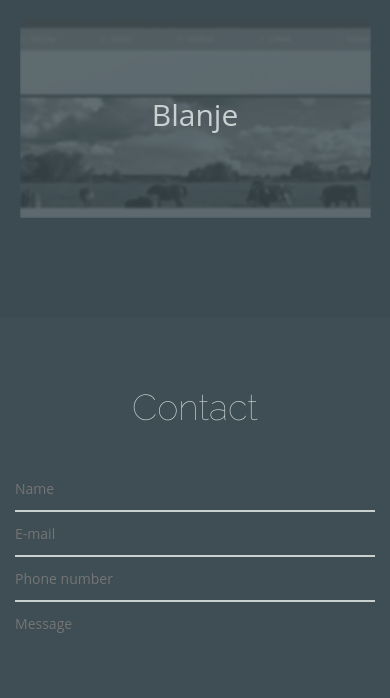
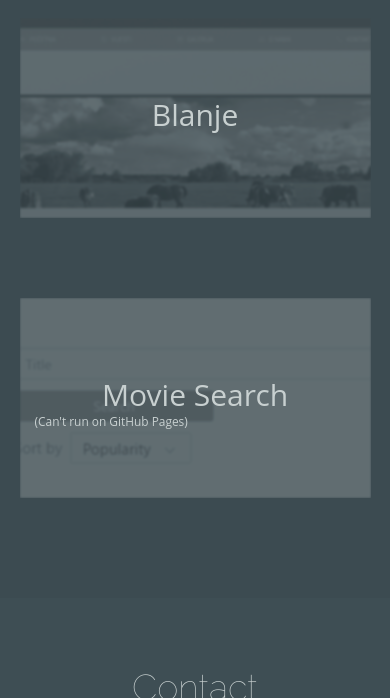
Before and after one commit to rizbo61/rizbo61.github.io, a plain HTML site: page index.html in a window 390 px wide. Shown: the part 1730-2428 px from the top of the page. Drawn offline with Linux system fonts and the light colour scheme.

Commit message:
added OMDB to portfolio

```diff
--- a/css/portfolio.css
+++ b/css/portfolio.css
@@ -4,7 +4,8 @@
 }
 
 html {
-  -ms-overflow-style: scrollbar;  /* Fixes scrollbar overlapping content in IE */
+  -ms-overflow-style: scrollbar;
+  /* Fixes scrollbar overlapping content in IE */
   overflow-y: scroll;
 }
 
@@ -46,9 +47,12 @@ p {
 #header {
   width: 100%;
   height: auto;
-  display: -webkit-box;  /* OLD - iOS 6-, Safari 3.1-6, BB7 */
-  display: -ms-flexbox;  /* TWEENER - IE 10 */
-  display: -webkit-flex; /* NEW - Safari 6.1+. iOS 7.1+, BB10 */
+  display: -webkit-box;
+  /* OLD - iOS 6-, Safari 3.1-6, BB7 */
+  display: -ms-flexbox;
+  /* TWEENER - IE 10 */
+  display: -webkit-flex;
+  /* NEW - Safari 6.1+. iOS 7.1+, BB10 */
   display: flex;
   -webkit-justify-content: space-between;
   justify-content: space-between;
@@ -58,9 +62,12 @@ p {
 
 .left {
   min-width: 160px;
-  display: -webkit-box;  /* OLD - iOS 6-, Safari 3.1-6, BB7 */
-  display: -ms-flexbox;  /* TWEENER - IE 10 */
-  display: -webkit-flex; /* NEW - Safari 6.1+. iOS 7.1+, BB10 */
+  display: -webkit-box;
+  /* OLD - iOS 6-, Safari 3.1-6, BB7 */
+  display: -ms-flexbox;
+  /* TWEENER - IE 10 */
+  display: -webkit-flex;
+  /* NEW - Safari 6.1+. iOS 7.1+, BB10 */
   display: flex;
   -webkit-justify-content: space-around;
   justify-content: space-around;
@@ -71,9 +78,12 @@ p {
 
 .right {
   min-width: 280px;
-  display: -webkit-box;  /* OLD - iOS 6-, Safari 3.1-6, BB7 */
-  display: -ms-flexbox;  /* TWEENER - IE 10 */
-  display: -webkit-flex; /* NEW - Safari 6.1+. iOS 7.1+, BB10 */
+  display: -webkit-box;
+  /* OLD - iOS 6-, Safari 3.1-6, BB7 */
+  display: -ms-flexbox;
+  /* TWEENER - IE 10 */
+  display: -webkit-flex;
+  /* NEW - Safari 6.1+. iOS 7.1+, BB10 */
   display: flex;
   -webkit-justify-content: space-around;
   justify-content: space-around;
@@ -81,7 +91,6 @@ p {
   margin-bottom: 0;
   list-style: none;
 }
-
 
 nav a {
   color: #c8d0d0;
@@ -112,8 +121,6 @@ section {
   padding-bottom: 60px;
   width: 100%;
 }
-
-
 
 section:nth-child(even) {
   background-color: rgba(0, 0, 0, 0.04);
@@ -169,10 +176,14 @@ section:nth-child(even) {
   font-size: 15px;
   text-align: center;
   position: absolute;
-  top: 50%;                             /* center the element */
-  -webkit-transform: translateY(-50%);  /* center the element */
-  -ms-transform: translateY(-50%);      /* center the element */
-  transform: translateY(-50%);          /* center the element */
+  top: 50%;
+  /* center the element */
+  -webkit-transform: translateY(-50%);
+  /* center the element */
+  -ms-transform: translateY(-50%);
+  /* center the element */
+  transform: translateY(-50%);
+  /* center the element */
   margin: 0 20px;
 }
 
@@ -268,9 +279,9 @@ section:nth-child(even) {
   margin: 0 20px;
 }
 
-
 #skills {
-  text-align: center;     /* makes buttons centered horizontally */
+  text-align: center;
+  /* makes buttons centered horizontally */
   margin: auto;
   width: 60%;
 }
@@ -305,10 +316,10 @@ button:hover {
   color: #FFFFFF !important;
 }
 
-
 .teal {
   background-color: #2aa198;
 }
+
 .purple {
   background-color: #d33682;
 }
@@ -325,13 +336,15 @@ button:hover {
   background-color: #cb4b16;
 }
 
-
 .first-wrapper {
   width: 80%;
   margin: 80px auto auto auto;
-  display: -webkit-box;  /* OLD - iOS 6-, Safari 3.1-6, BB7 */
-  display: -ms-flexbox;  /* TWEENER - IE 10 */
-  display: -webkit-flex; /* NEW - Safari 6.1+. iOS 7.1+, BB10 */
+  display: -webkit-box;
+  /* OLD - iOS 6-, Safari 3.1-6, BB7 */
+  display: -ms-flexbox;
+  /* TWEENER - IE 10 */
+  display: -webkit-flex;
+  /* NEW - Safari 6.1+. iOS 7.1+, BB10 */
   display: flex;
   -webkit-flex-flow: nowrap;
   flex-flow: nowrap;
@@ -342,9 +355,29 @@ button:hover {
 .second-wrapper {
   width: 80%;
   margin: auto;
-  display: -webkit-box;  /* OLD - iOS 6-, Safari 3.1-6, BB7 */
-  display: -ms-flexbox;  /* TWEENER - IE 10 */
-  display: -webkit-flex; /* NEW - Safari 6.1+. iOS 7.1+, BB10 */
+  display: -webkit-box;
+  /* OLD - iOS 6-, Safari 3.1-6, BB7 */
+  display: -ms-flexbox;
+  /* TWEENER - IE 10 */
+  display: -webkit-flex;
+  /* NEW - Safari 6.1+. iOS 7.1+, BB10 */
+  display: flex;
+  -webkit-flex-flow: nowrap;
+  flex-flow: nowrap;
+  -webkit-justify-content: center;
+  justify-content: center;
+  margin-bottom: 40px;
+}
+
+.third-wrapper {
+  width: 80%;
+  margin: auto;
+  display: -webkit-box;
+  /* OLD - iOS 6-, Safari 3.1-6, BB7 */
+  display: -ms-flexbox;
+  /* TWEENER - IE 10 */
+  display: -webkit-flex;
+  /* NEW - Safari 6.1+. iOS 7.1+, BB10 */
   display: flex;
   -webkit-flex-flow: nowrap;
   flex-flow: nowrap;
@@ -371,7 +404,10 @@ button:hover {
   text-align: center;
   font-family: "Open Sans", "Droid Sans", Helvetica, sans-serif;
   padding-top: 80px;
-  padding-bottom: 80px;
+}
+
+#omdb p {
+  font-size: 100%;
 }
 
 .project-image span {
@@ -531,6 +567,43 @@ button:hover {
   transition: all 0.5s ease-in-out;
 }
 
+#omdb {
+  display: block;
+  position: relative;
+  overflow: hidden;
+}
+
+#omdb::after {
+  content: "";
+  background: url("../images/omdb.png");
+  background-position: center;
+  background-repeat: no-repeat;
+  opacity: 0.2;
+  top: 0;
+  left: 0;
+  bottom: 0;
+  right: 0;
+  position: absolute;
+  z-index: -1;
+  -webkit-filter: blur(1px) grayscale(100%);
+  -moz-filter: blur(1px) grayscale(100%);
+  -o-filter: blur(1px) grayscale(100%);
+  -ms-filter: blur(1px) grayscale(100%);
+  filter: blur(1px) grayscale(100%);
+  transition: all 0.5s ease-in-out;
+}
+
+#omdb:hover::after {
+  opacity: 1;
+  z-index: 1;
+  -webkit-filter: blur(0px) grayscale(0%);
+  -moz-filter: blur(0px) grayscale(0%);
+  -o-filter: blur(0px) grayscale(0%);
+  -ms-filter: blur(0px) grayscale(0%);
+  filter: blur(0px) grayscale(0%);
+  transition: all 0.5s ease-in-out;
+}
+
 #contact-form {
   width: 25%;
   margin: auto;
@@ -551,8 +624,10 @@ input {
 }
 
 input:-webkit-autofill {
-    -webkit-box-shadow: 0 0 0px 1000px #3e4e54 inset;     /* removes the yellow highlight */
-    -webkit-text-fill-color: #c8d0d0;                     /* removes the yellow highlight */
+  -webkit-box-shadow: 0 0 0px 1000px #3e4e54 inset;
+  /* removes the yellow highlight */
+  -webkit-text-fill-color: #c8d0d0;
+  /* removes the yellow highlight */
 }
 
 input:focus {
@@ -562,12 +637,15 @@ input:focus {
 input:focus::-webkit-input-placeholder {
   color: transparent;
 }
+
 input:focus:-moz-placeholder {
   color: transparent;
 }
+
 input:focus::-moz-placeholder {
   color: transparent;
 }
+
 input:focus:-ms-input-placeholder {
   color: transparent;
 }
@@ -594,12 +672,15 @@ textarea:focus {
 textarea:focus::-webkit-input-placeholder {
   color: transparent;
 }
+
 textarea:focus:-moz-placeholder {
   color: transparent;
 }
+
 textarea:focus::-moz-placeholder {
   color: transparent;
 }
+
 textarea:focus:-ms-input-placeholder {
   color: transparent;
 }
@@ -630,7 +711,6 @@ textarea:focus:-ms-input-placeholder {
   color: #268bd2;
 }
 
-
 @media all and (max-width: 1000px) {
   #contact-form {
     width: 40%;
@@ -647,70 +727,61 @@ textarea:focus:-ms-input-placeholder {
   #go-top {
     display: none;
   }
-
   #intro {
     width: 100%;
   }
-
   h1 {
     font-size: 36px;
   }
-
   p {
     font-size: 16px;
     text-align: left;
     padding-left: 15px;
     padding-right: 15px;
   }
-
   #description {
     width: 95%;
     margin-bottom: 25px;
     height: 200px;
   }
-
   #description p {
     text-align: left;
     margin: 0;
   }
-
   #web-development-description {
     overflow: auto;
   }
-
   #html-description {
     overflow: auto;
   }
-
   #css-description {
     overflow: auto;
   }
-
   #javascript-description {
     overflow: auto;
   }
-
   #jquery-description {
     overflow: auto;
   }
-
   #skills {
     width: 80%;
   }
-
   .first-wrapper {
     width: 100%;
     -webkit-flex-flow: row wrap;
     flex-flow: row wrap;
     margin-top: 40px;
   }
-
   .second-wrapper {
     width: 100%;
     -webkit-flex-flow: row wrap;
     flex-flow: row wrap;
   }
-
+  .third-wrapper {
+    width: 100%;
+    -webkit-flex-flow: row wrap;
+    flex-flow: row wrap;
+  }
   #contact-form {
     width: 100%;
     padding-left: 15px;
--- a/index.html
+++ b/index.html
@@ -33,46 +33,33 @@
         <section id="about">
           <div id="intro">
             <h1>About</h1>
-          <p>My name is Boris and I'm a web developer currently learning HTML, CSS, JavaScript and jQuery. You can check my
-            work portfolio and contact information below.</p>
+            <p>My name is Boris and I'm a web developer currently learning HTML, CSS, JavaScript and jQuery. You can check my work portfolio and contact information below.</p>
           </div>
           <div id="description">
             <div id="web-development-description">
-            <p>Web development is a broad term for the work involved in developing a web site for the Internet (World Wide Web).
-              Web development can range from developing the simplest static single page of plain text to the most complex
-              web-based internet applications, electronic businesses, and social network services. A more comprehensive list
-              of tasks to which web development commonly refers, may include web engineering, web design, web content development,
-              client liaison, client-side/server-side scripting, web server and network security configuration, and e-commerce
-              development.
+              <p>Web development is a broad term for the work involved in developing a web site for the Internet (World Wide Web). Web development can range from developing the simplest static single page of plain text to the most complex web-based internet
+                applications, electronic businesses, and social network services. A more comprehensive list of tasks to which web development commonly refers, may include web engineering, web design, web content development, client liaison, client-side/server-side
+                scripting, web server and network security configuration, and e-commerce development.
               </p>
             </div>
             <div id="html-description">
-            <p>HyperText Markup Language (HTML) is the standard markup language for creating web pages and web applications.
-              With Cascading Style Sheets (CSS), and JavaScript, it forms a triad of cornerstone technologies for the World
-              Wide Web. Web browsers receive HTML documents from a webserver or from local storage and render them into multimedia
-              web pages. HTML describes the structure of a web page semantically and originally included cues for the appearance
-              of the document.</p>
+              <p>HyperText Markup Language (HTML) is the standard markup language for creating web pages and web applications. With Cascading Style Sheets (CSS), and JavaScript, it forms a triad of cornerstone technologies for the World Wide Web. Web browsers
+                receive HTML documents from a webserver or from local storage and render them into multimedia web pages. HTML describes the structure of a web page semantically and originally included cues for the appearance of the document.</p>
             </div>
             <div id="css-description">
-            <p>Cascading Style Sheets (CSS) is a style sheet language used for describing the presentation of a document written
-              in a markup language. Although most often used to set the visual style of web pages and user interfaces written
-              in HTML and XHTML, the language can be applied to any XML document, including plain XML, SVG and XUL, and is
-              applicable to rendering in speech, or on other media. Along with HTML and JavaScript, CSS is a cornerstone
-              technology used by most websites to create visually engaging webpages, user interfaces for web applications,
-              and user interfaces for many mobile applications.
+              <p>Cascading Style Sheets (CSS) is a style sheet language used for describing the presentation of a document written in a markup language. Although most often used to set the visual style of web pages and user interfaces written in HTML and
+                XHTML, the language can be applied to any XML document, including plain XML, SVG and XUL, and is applicable to rendering in speech, or on other media. Along with HTML and JavaScript, CSS is a cornerstone technology used by most websites
+                to create visually engaging webpages, user interfaces for web applications, and user interfaces for many mobile applications.
               </p>
             </div>
             <div id="javascript-description">
-            <p>JavaScript is a high-level, dynamic, untyped, and interpreted programming language. It has been standardized
-              in the ECMAScript language specification. Alongside HTML and CSS, it is one of the three core technologies
-              of World Wide Web content production; the majority of websites employ it and it is supported by all modern
-              Web browsers without plug-ins. JavaScript is prototype-based with first-class functions, making it a multi-paradigm
-              language, supporting object-oriented, imperative, and functional programming styles.</p>
+              <p>JavaScript is a high-level, dynamic, untyped, and interpreted programming language. It has been standardized in the ECMAScript language specification. Alongside HTML and CSS, it is one of the three core technologies of World Wide Web content
+                production; the majority of websites employ it and it is supported by all modern Web browsers without plug-ins. JavaScript is prototype-based with first-class functions, making it a multi-paradigm language, supporting object-oriented,
+                imperative, and functional programming styles.</p>
             </div>
             <div id="jquery-description">
-            <p>jQuery is a cross-platform JavaScript library designed to simplify the client-side scripting of HTML. jQuery
-              is the most popular JavaScript library in use today, with installation on 65% of the top 10 million highest-trafficked
-              sites on the Web. jQuery is free, open-source software licensed under the MIT License.</p>
+              <p>jQuery is a cross-platform JavaScript library designed to simplify the client-side scripting of HTML. jQuery is the most popular JavaScript library in use today, with installation on 65% of the top 10 million highest-trafficked sites on
+                the Web. jQuery is free, open-source software licensed under the MIT License.</p>
             </div>
           </div>
 
@@ -112,6 +99,14 @@
             <h2>Blanje</h2>
           </div>
         </div>
+        <div class="third-wrapper">
+          <div class="project-image" id="omdb">
+            <a href="https://rizbo61.github.io/omdb/" target="_blank"><span></span></a>
+            <h2>Movie Search</h2>
+            <p><small>(Can't run on GitHub Pages)</small></p>
+          </div>
+        </div>
+    </div>
     </section>
 
     <section id="contact">
```
Also changed, not shown: images/omdb.PNG (added). Lines whose indentation alone changed are shown as unchanged.
